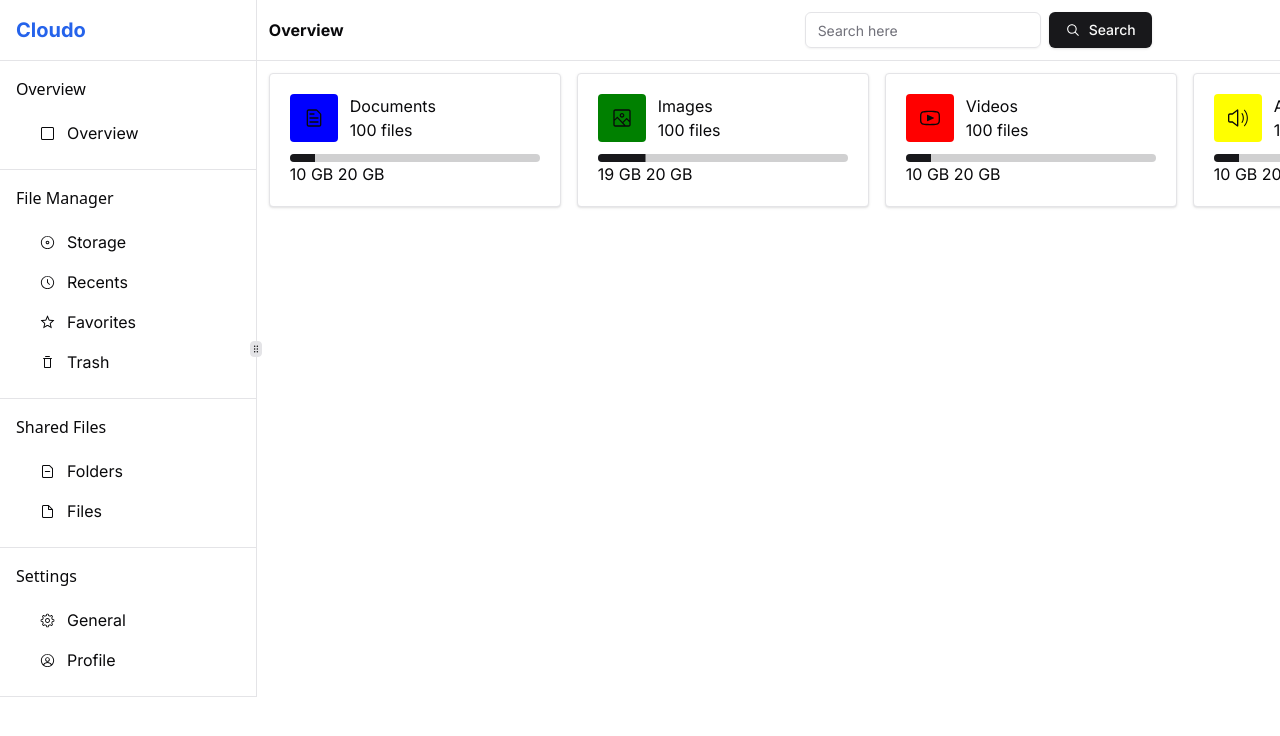
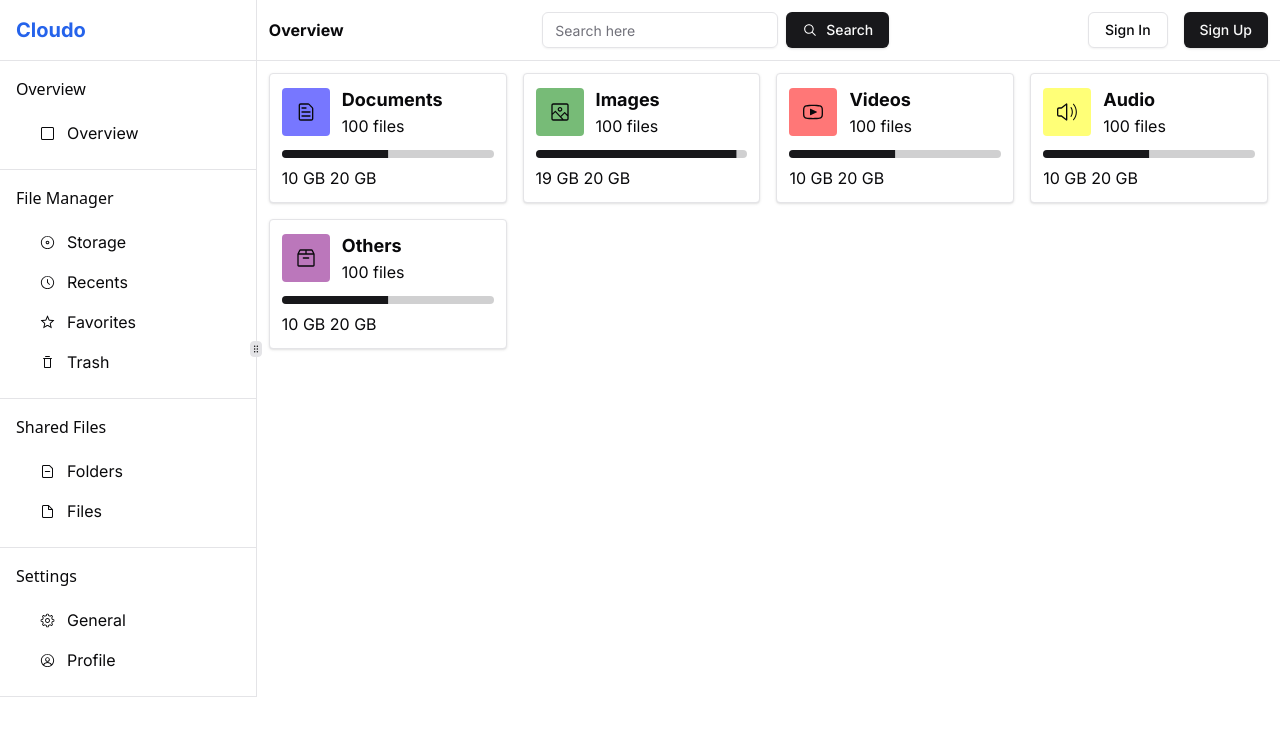
Before and after one commit to etornam45/cloudo, a Next.js app: page / in a window 1280 px wide. Shown: the top 736 px of the page. Built offline with nearby package versions, Linux system fonts and the light colour scheme.

Commit message:
Fixed static grids in storage overview

```diff
--- /dev/null
+++ b/app/api/auth/route.ts
@@ -0,0 +1,12 @@
+import { prisma } from "@/lib/prisma"
+import { Prisma } from "@prisma/client"
+
+export async function POST(req: Request) {
+    const body = await req.json() as unknown as Prisma.UsersCreateInput
+    console.log(body);
+    try {
+        return Response.json(await prisma.users.create({data: {...body}}))
+    } catch (error) {
+        return Response.json(error)
+    }
+}
--- /dev/null
+++ b/lib/prisma.ts
@@ -0,0 +1,4 @@
+import { PrismaClient } from "@prisma/client";
+
+
+export const prisma = new PrismaClient()
--- a/pages/overview/OverviewStorage.tsx
+++ b/pages/overview/OverviewStorage.tsx
@@ -1,17 +1,18 @@
-import { Card, CardContent } from "@/components/ui/card";
+import { Card } from "@/components/ui/card";
 import { Progress } from "@/components/ui/progress";
-import { ArchiveIcon, DownloadIcon, FileTextIcon, ImageIcon, SpeakerLoudIcon, VideoIcon } from "@radix-ui/react-icons";
+import { ArchiveIcon, FileTextIcon, ImageIcon, SpeakerLoudIcon, VideoIcon } from "@radix-ui/react-icons";
 import { ReactNode } from "react";
 
 export default function OverviewStorage() {
-    return <div className="flex gap-4 p-3">
-        <FileTypesCard fileType="Documents" size_used={10} size_total={20} files={100} color="blue" icon={<FileTextIcon className="w-5 h-5" />} />
-        <FileTypesCard fileType="Images" size_used={19} size_total={20} files={100} color="green" icon={<ImageIcon className="w-5 h-5" />} />
-        <FileTypesCard fileType="Videos" size_used={10} size_total={20} files={100} color="red" icon={<VideoIcon className="w-5 h-5" />} />
-        <FileTypesCard fileType="Audio" size_used={10} size_total={20} files={100} color="yellow" icon={<SpeakerLoudIcon className="w-5 h-5" />} />
-        <FileTypesCard fileType="Others" size_used={10} size_total={20} files={100} color="purple" icon={<ArchiveIcon className="w-5 h-5" />} />
-
-    </div>;
+    return (
+        <div className="flex gap-4 p-3" style={{ display: "grid", gridTemplateColumns: "repeat(auto-fit, minmax(200px, 1fr))" }}>
+            <FileTypesCard fileType="Documents" size_used={10} size_total={20} files={100} color="blue" icon={<FileTextIcon className="w-5 h-5" />} />
+            <FileTypesCard fileType="Images" size_used={19} size_total={20} files={100} color="green" icon={<ImageIcon className="w-5 h-5" />} />
+            <FileTypesCard fileType="Videos" size_used={10} size_total={20} files={100} color="red" icon={<VideoIcon className="w-5 h-5" />} />
+            <FileTypesCard fileType="Audio" size_used={10} size_total={20} files={100} color="yellow" icon={<SpeakerLoudIcon className="w-5 h-5" />} />
+            <FileTypesCard fileType="Others" size_used={10} size_total={20} files={100} color="purple" icon={<ArchiveIcon className="w-5 h-5" />} />
+        </div>
+    );
 }
 
 interface FileTypesCardProps {
@@ -24,21 +25,23 @@ interface FileTypesCardProps {
 }
 
 export const FileTypesCard = (file: FileTypesCardProps) => {
-    return (<Card className="rounded-sm p-5 ">
-            <div className="flex  flex-col min-w-[250px] gap-3">
+    return (
+        <Card className="rounded-sm p-3 ">
+            <div className="flex  flex-col gap-3">
                 <div className="flex items-center gap-3">
-                    <div className="icon w-12 aspect-square flex items-center justify-center bg-slate-500 rounded-sm" style={{backgroundColor: file.color}}>
+                    <div className="icon w-12 aspect-square flex items-center justify-center bg-slate-500 rounded-sm" style={{ backgroundColor: `color-mix(in srgb, ${file.color} 80%, white 70%)` }}>
                         {file.icon}
                     </div>
                     <div className="info">
-                        <h2>{file.fileType}</h2>
+                        <h2 className="text-lg font-bold">{file.fileType}</h2>
                         <p>{file.files} files</p>
                     </div>
                 </div>
                 <div className="flex flex-col justify-between w-full">
-                    <Progress value={file.size_used} max={file.size_total} color={file.color} />
-                    <p>{file.size_used} GB {file.size_total} GB</p>
+                    <Progress value={(file.size_used / file.size_total) * 100} color={file.color} />
+                    <p className="mt-2">{file.size_used} GB {file.size_total} GB</p>
                 </div>
             </div>
-    </Card>)
+        </Card>
+    )
 }
```
Also changed, not shown: pages/overview/overview.tsx (+6 -4 lines), 1 other file (tests, documents, lock files or other folders).
